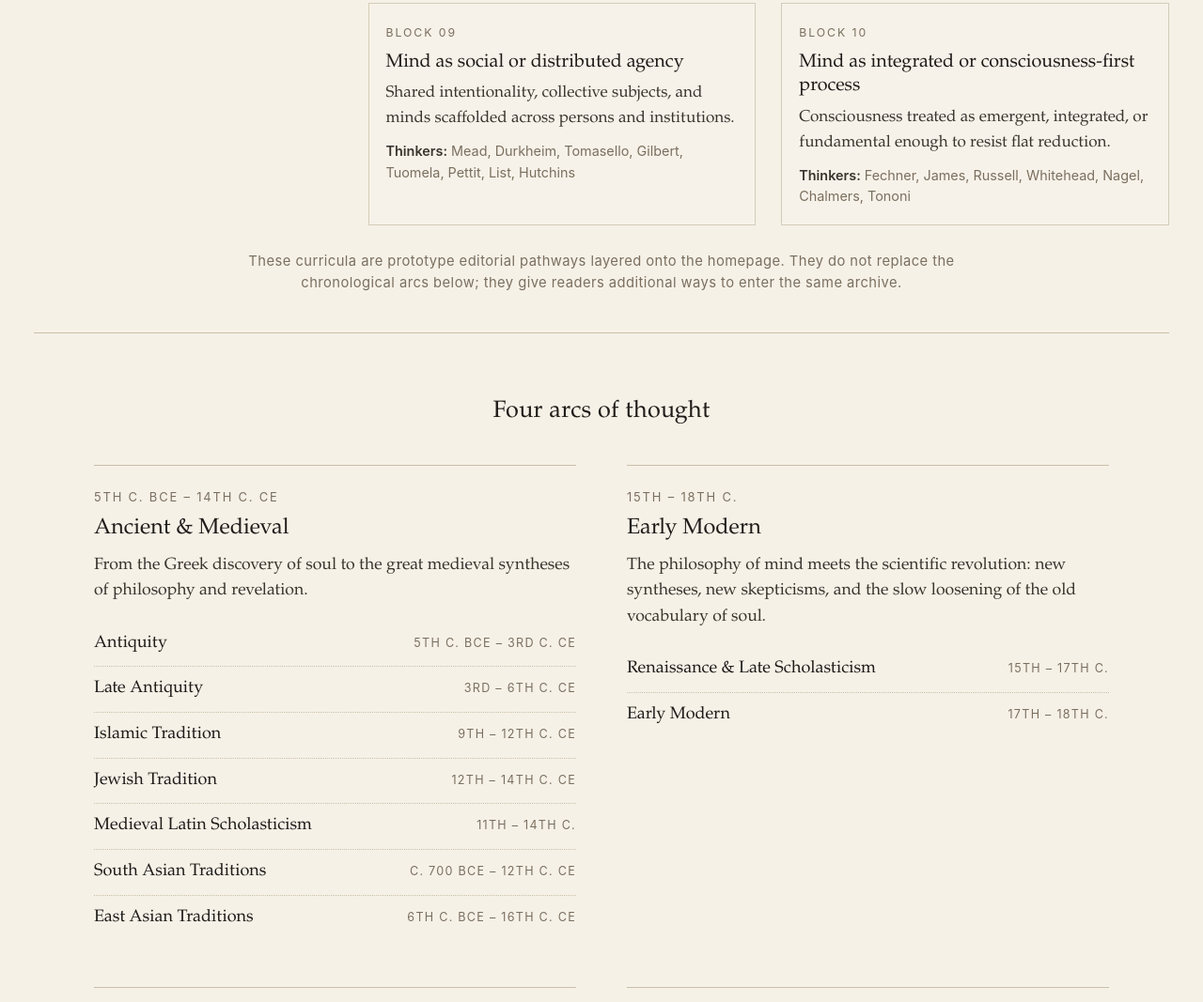
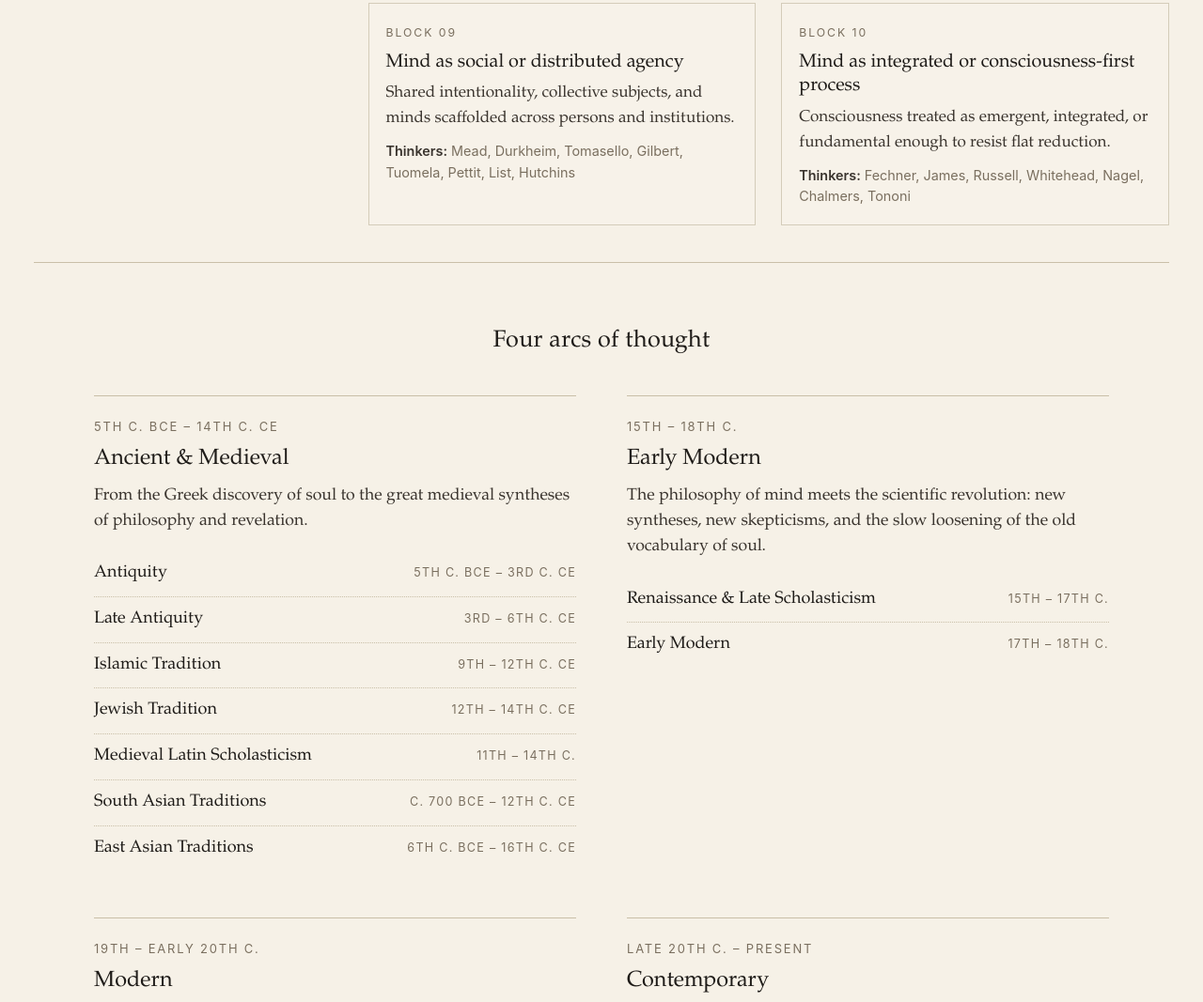
Before and after one commit to fabsbz/a-history-of-mind, a plain HTML site: page index.html in a window 1280 px wide. Shown: the part 2194-3261 px from the top of the page at 94% size. Drawn offline with Linux system fonts and the light colour scheme.

Commit message:
Update index.html

```diff
--- a/index.html
+++ b/index.html
@@ -1237,7 +1237,6 @@
       </div>
     </section>
 
-    <p class="curricula-note">These curricula are prototype editorial pathways layered onto the homepage. They do not replace the chronological arcs below; they give readers additional ways to enter the same archive.</p>
   </div>
 </section>
 
```
